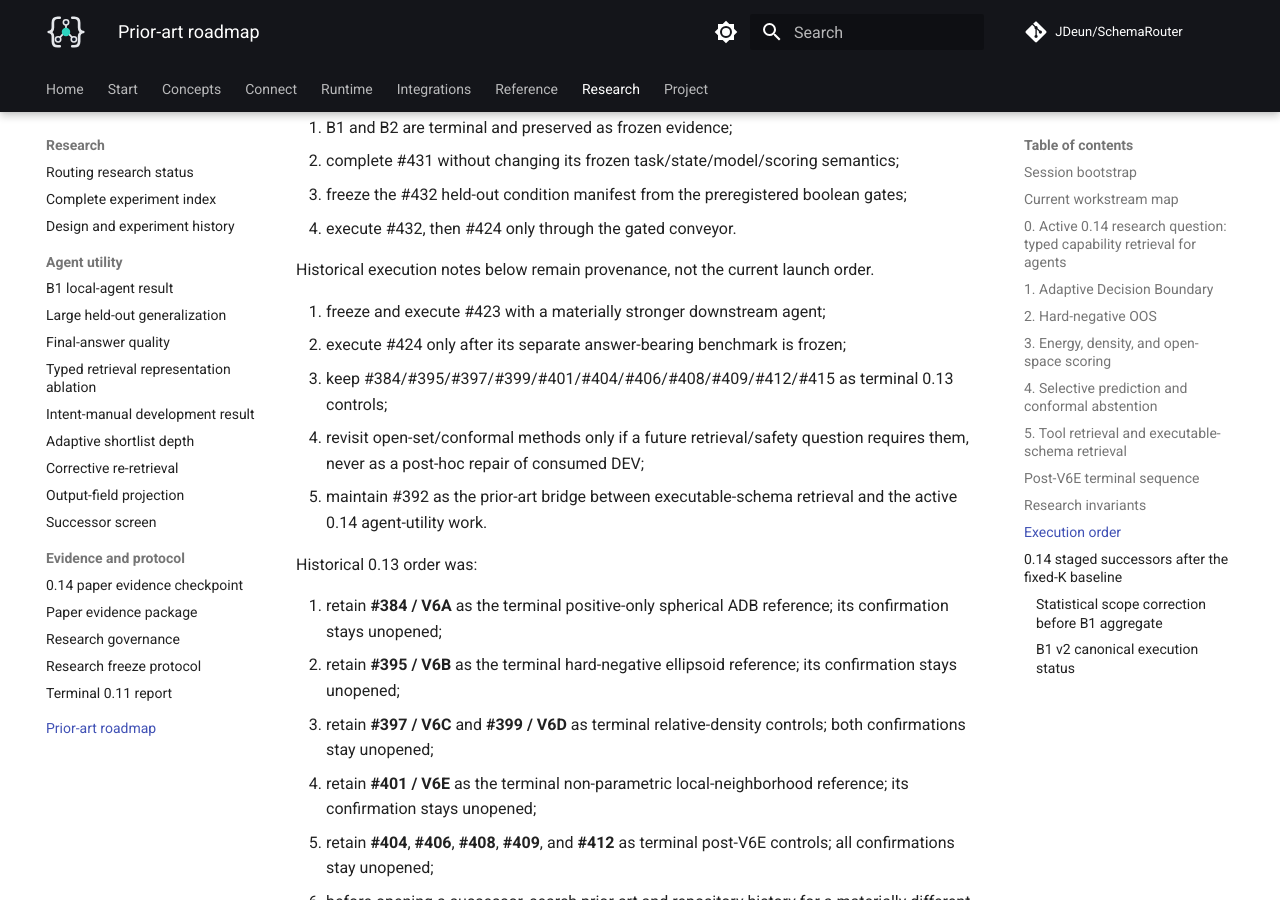
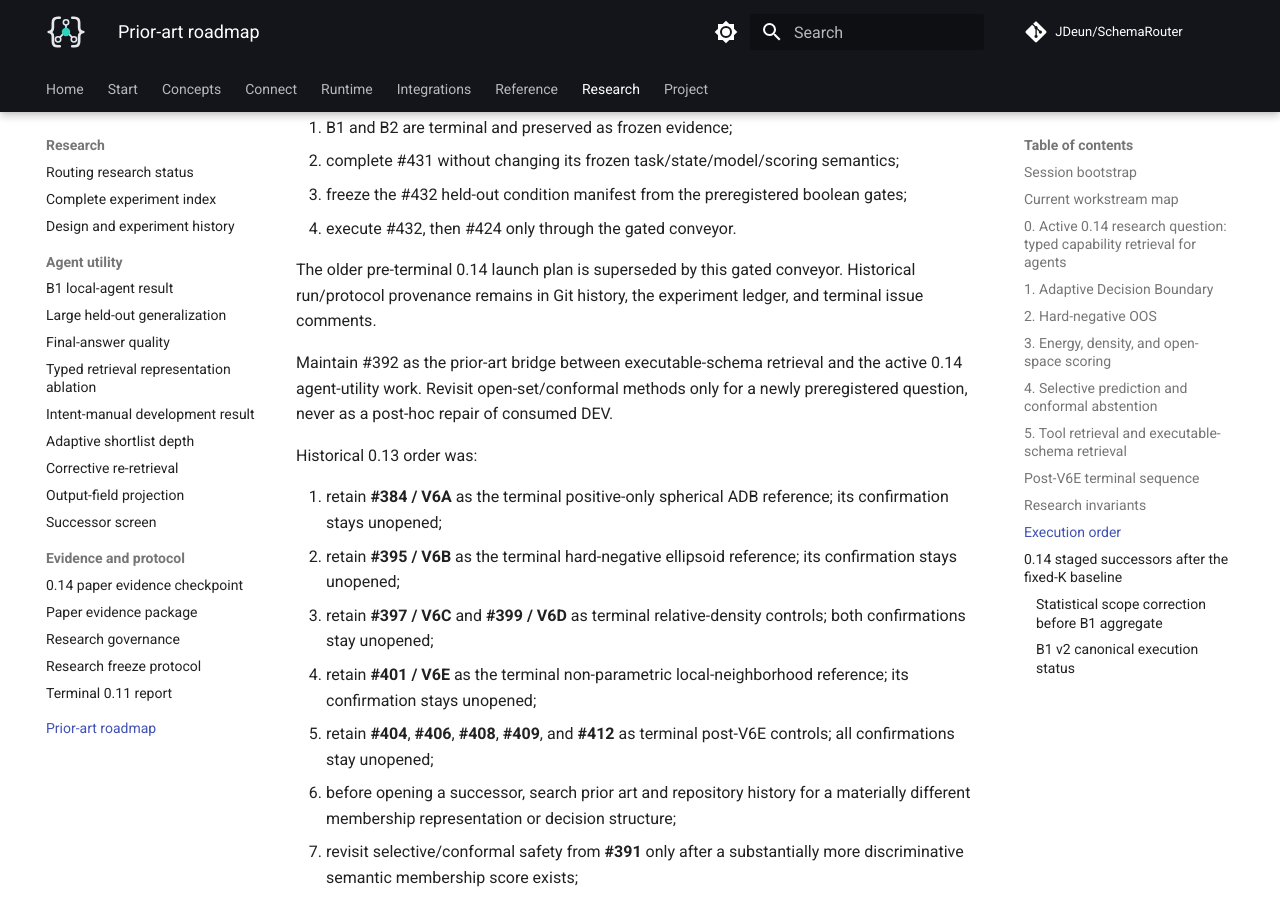
Before and after one commit to JDeun/SchemaRouter, an MkDocs documentation site: the page built from docs/research/prior-art-roadmap.md, in a window 1280 px wide and 900 px high, scrolled down 8891 px. Built offline with MkDocs 1.6.1 and Material for MkDocs 9.7.7, drawn with Linux system fonts in a browser that asks for light colours; comment, search, counter and statistics services are not loaded.

Commit message:
docs: remove superseded launch-order duplication

```diff
--- a/docs/research/prior-art-roadmap.md
+++ b/docs/research/prior-art-roadmap.md
@@ -298,13 +298,12 @@ The current order is now governed by #417/#500:
 3. freeze the #432 held-out condition manifest from the preregistered boolean gates;
 4. execute #432, then #424 only through the gated conveyor.
 
-Historical execution notes below remain provenance, not the current launch order.
+The older pre-terminal 0.14 launch plan is superseded by this gated conveyor. Historical
+run/protocol provenance remains in Git history, the experiment ledger, and terminal issue comments.
 
-2. freeze and execute #423 with a materially stronger downstream agent;
-3. execute #424 only after its separate answer-bearing benchmark is frozen;
-4. keep #384/#395/#397/#399/#401/#404/#406/#408/#409/#412/#415 as terminal 0.13 controls;
-5. revisit open-set/conformal methods only if a future retrieval/safety question requires them, never as a post-hoc repair of consumed DEV;
-6. maintain #392 as the prior-art bridge between executable-schema retrieval and the active 0.14 agent-utility work.
+Maintain #392 as the prior-art bridge between executable-schema retrieval and the active 0.14
+agent-utility work. Revisit open-set/conformal methods only for a newly preregistered question, never
+as a post-hoc repair of consumed DEV.
 
 Historical 0.13 order was:
 
```
